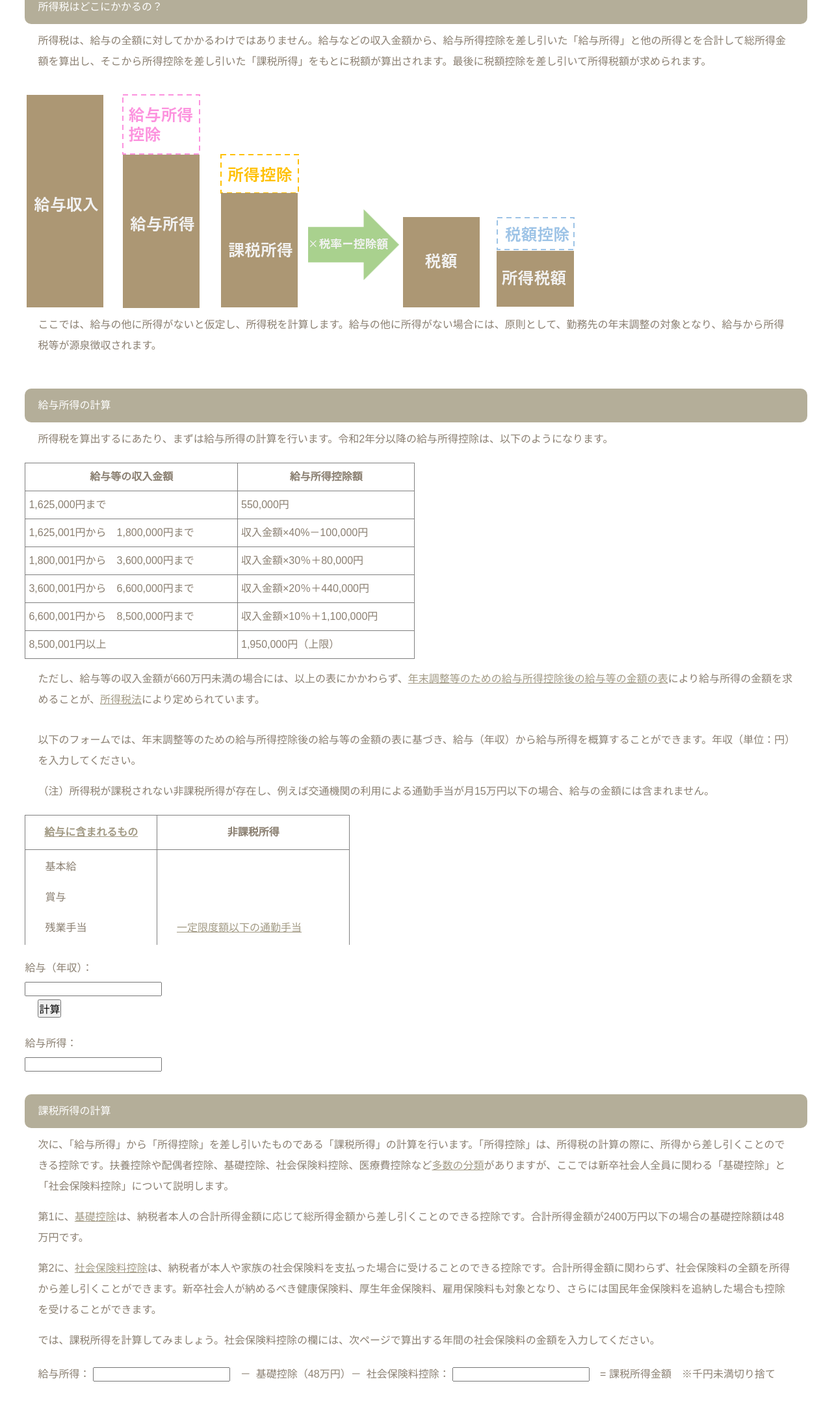
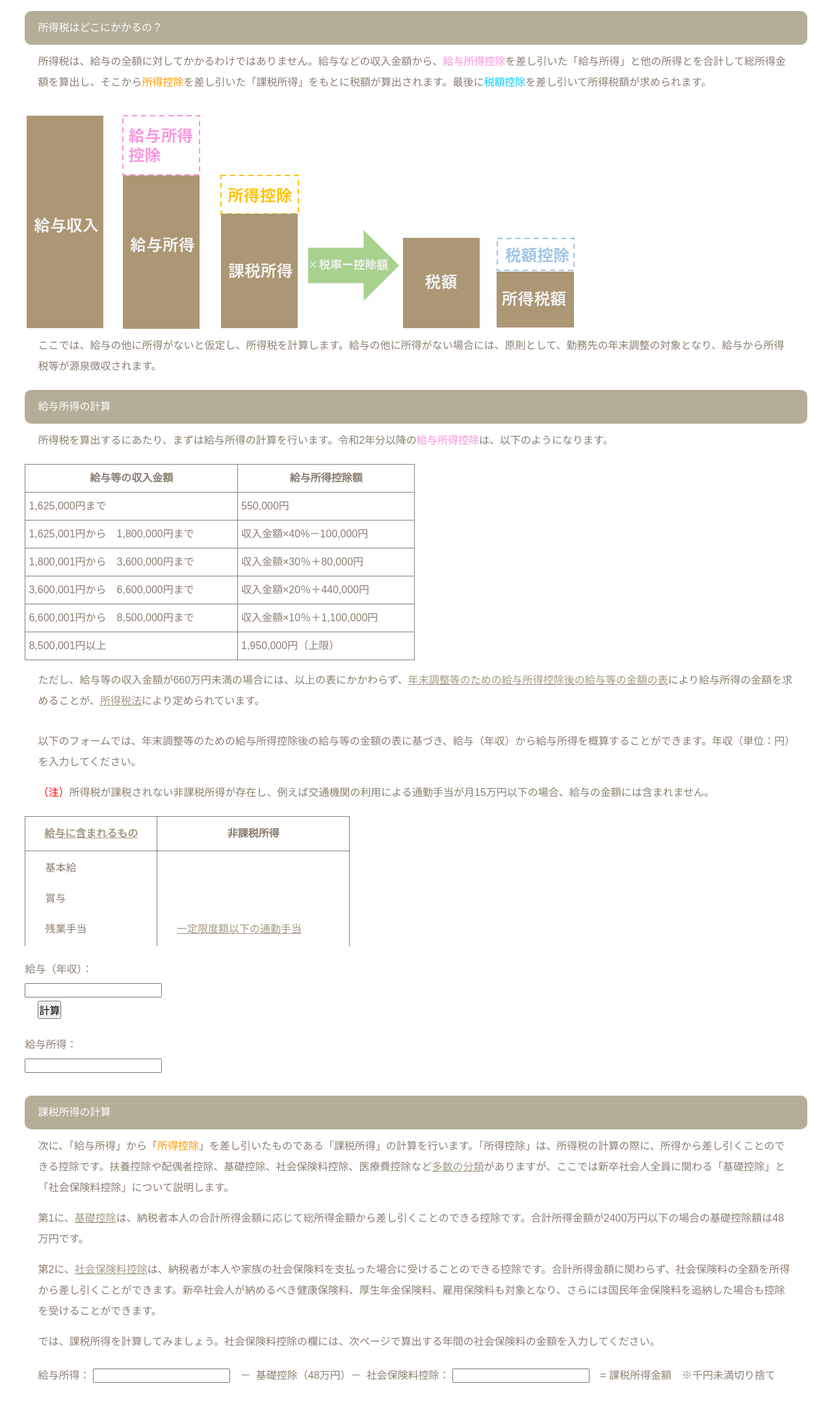
Before and after one commit to Nyamamori/Nyamamori.github.io, a plain HTML site: page about.html in a window 1280 px wide. Shown: the part 588-2744 px from the top of the page at 65% size. Drawn offline with Linux system fonts and the light colour scheme.

Commit message:
Update about.html

```diff
--- a/about.html
+++ b/about.html
@@ -33,19 +33,19 @@
 
 <div id="contents">
 
-<section>
+section>
   <h2>給料と給与の違いは？</h2>
   <p><a href="https://elaws.e-gov.go.jp/document?lawid=340AC0000000033_20210401_503AC0000000011&keyword=%E6%89%80%E5%BE%97%E7%A8%8E">所得税法第28条</a>では、「給与所得とは、俸給、給料、賃金、歳費及び賞与並びにこれらの性質を有する給与に係る所得をいう。」と定められており、給与は給料よりも広い意味で捉えられています。
   <p>「給料」が支給される金額から残業代など各種手当を除いたもの、すなわち基本給であるのに対し、「給与」は現物給与も含む、支給される全ての報酬を指します。</p>
   <div style="background-color: #fceff2; border-radius: 5px; border: 1px dashed #ffb6c1;font-size: 100%; padding: 10px; width: 400px; margin-bottom: 20px"> ✓ 「給料」は基本給、「給与」は支給される全報酬</div>
   <h2>所得税はどこにかかるの？</h2>
-  <p>所得税は、給与の全額に対してかかるわけではありません。給与などの収入金額から、給与所得控除を差し引いた「給与所得」と他の所得とを合計して総所得金額を算出し、そこから所得控除を差し引いた「課税所得」をもとに税額が算出されます。最後に税額控除を差し引いて所得税額が求められます。</p>
+  <p>所得税は、給与の全額に対してかかるわけではありません。給与などの収入金額から、<span style="color:rgb(248, 143, 217)">給与所得控除</span>を差し引いた「給与所得」と他の所得とを合計して総所得金額を算出し、そこから<span style="color:#ff9900">所得控除</span>を差し引いた「課税所得」をもとに税額が算出されます。最後に<span style="color:rgb(0, 204, 255)">税額控除</span>を差し引いて所得税額が求められます。</p>
   <img src="https://Nyamamori.github.io/tax.png" alt="給与所得図" title="所得税額"><p>ここでは、給与の他に所得がないと仮定し、所得税を計算します。給与の他に所得がない場合には、原則として、勤務先の年末調整の対象となり、給与から所得税等が源泉徴収されます。</p>
 </section>
 
 <section>
   <h2>給与所得の計算</h2>
-  <p>所得税を算出するにあたり、まずは給与所得の計算を行います。令和2年分以降の給与所得控除は、以下のようになります。</p>
+  <p>所得税を算出するにあたり、まずは給与所得の計算を行います。令和2年分以降の<span style="color:rgb(248, 143, 217)">給与所得控除</span>は、以下のようになります。</p>
   <table border="1" width="600" cellpadding="5">
     <tr>
       <th>給与等の収入金額</a></th>
@@ -78,7 +78,7 @@
   </table>
   <p><p>ただし、給与等の収入金額が660万円未満の場合には、以上の表にかかわらず、<a href="https://www.nta.go.jp/publication/pamph/gensen/nencho2021/pdf/76-84.pdf">年末調整等のための給与所得控除後の給与等の金額の表</a>により給与所得の金額を求めることが、<a href="https://www.nta.go.jp/taxes/shiraberu/taxanswer/shotoku/1410.htm">所得税法</a>により定められています。</p></p>
   <p>以下のフォームでは、年末調整等のための給与所得控除後の給与等の金額の表に基づき、給与（年収）から給与所得を概算することができます。年収（単位：円）を入力してください。</p>
-  <p>（注）所得税が課税されない非課税所得が存在し、例えば交通機関の利用による通勤手当が月15万円以下の場合、給与の金額には含まれません。</p>
+  <p><span style="color:red">（注）</span>所得税が課税されない非課税所得が存在し、例えば交通機関の利用による通勤手当が月15万円以下の場合、給与の金額には含まれません。</p>
 
   <div style="height:200px; width:600px; margin-bottom:20px; overflow-y:scroll;">
   <table border="1" width="500" cellpadding="10">
@@ -125,7 +125,7 @@
 
 <section>
 <h2>課税所得の計算</h2>
-<p>次に、「給与所得」から「所得控除」を差し引いたものである「課税所得」の計算を行います。「所得控除」は、所得税の計算の際に、所得から差し引くことのできる控除です。扶養控除や配偶者控除、基礎控除、社会保険料控除、医療費控除など<a href="https://www.nta.go.jp/taxes/shiraberu/taxanswer/shotoku/shoto320.htm">多数の分類</a>がありますが、ここでは新卒社会人全員に関わる「基礎控除」と「社会保険料控除」について説明します。</p>
+<p>次に、「給与所得」から「<span style="color:#ff9900">所得控除</span>」を差し引いたものである「課税所得」の計算を行います。「所得控除」は、所得税の計算の際に、所得から差し引くことのできる控除です。扶養控除や配偶者控除、基礎控除、社会保険料控除、医療費控除など<a href="https://www.nta.go.jp/taxes/shiraberu/taxanswer/shotoku/shoto320.htm">多数の分類</a>がありますが、ここでは新卒社会人全員に関わる「基礎控除」と「社会保険料控除」について説明します。</p>
 <p>第1に、<a href="https://www.nta.go.jp/taxes/shiraberu/taxanswer/shotoku/1199.htm">基礎控除</a>は、納税者本人の合計所得金額に応じて総所得金額から差し引くことのできる控除です。合計所得金額が2400万円以下の場合の基礎控除額は48万円です。</p>
 <p>第2に、<a href="https://www.nta.go.jp/taxes/shiraberu/taxanswer/shotoku/1130.htm">社会保険料控除</a>は、納税者が本人や家族の社会保険料を支払った場合に受けることのできる控除です。合計所得金額に関わらず、社会保険料の全額を所得から差し引くことができます。新卒社会人が納めるべき健康保険料、厚生年金保険料、雇用保険料も対象となり、<span class="bubble2">さらには国民年金保険料を追納した場合も控除を受けることができます。<span class="bubble">学生納付特例制度を利用していた場合は10年まで、何もせず未納だった場合は2年まで追納が可能です。</span></span>
 <p>では、課税所得を計算してみましょう。社会保険料控除の欄には、次ページで算出する年間の社会保険料の金額を入力してください。</p>
@@ -140,7 +140,7 @@
 <section>
 <h2>税額の計算</h2>
 <p>平成27年分以降の所得税の速算表は、次のようになります。</p>
-  <table border="1" width="500" cellpadding="5">
+  <div style="margin-bottom: 20px"><table border="1" width="500" cellpadding="5">
     <tr>
       <th>課税所得金額</th>
       <th>税率</th>
@@ -182,6 +182,7 @@
       <td>4,796,000円</td>
     </tr>
   </table>
+  </div>
 <form>
   <dt>課税所得：</dt>
       <dd><input type="number" class="box" name="taxable" id="taxable"></dd>
@@ -199,9 +200,9 @@
 
 <section>
   <h2>所得税の計算</h2>
-  <p>上記で算出した税額から、税額控除を差し引いたものが納付すべき所得税の金額になります。<a href="https://www.nta.go.jp/taxes/shiraberu/taxanswer/shotoku/1200.htm#:~:text=%E7%A8%8E%E9%A1%8D%E6%8E%A7%E9%99%A4%E3%81%A8%E3%81%AF%E3%80%81%E8%AA%B2%E7%A8%8E,%E3%82%92%E6%8E%A7%E9%99%A4%E3%81%99%E3%82%8B%E3%82%82%E3%81%AE%E3%81%A7%E3%81%99%E3%80%82">税額控除</a>には、配当控除や住宅借入金等特別控除があり、将来、株の売買や住宅ローンを組む時のために覚えておくと良いでしょう。税額控除が0である場合、上記の税額がそのまま所得税額となります。</p>
-  <p>最後に、平成25年1月1日から令和19年12月31日までの間に生じる所得について、<a href="https://www.nta.go.jp/publication/pamph/shotoku/fukko_tokubetsu/index.htm">復興特別所得税</a>が併せて源泉徴収されることが定められています。所得税額の2.1％の<label id="reconstruction">「&emsp;」</label>円が源泉徴収されます。</p>
-  <p>以上より、あなたが社会人1年目に源泉徴収される所得税の総額は<label id="tax_income">「所得税＋復興特別所得税」</label>円になります。</p>
+  <p>上記で算出した税額から、<span style="color:rgb(0, 204, 255)">税額控除</span>を差し引いたものが納付すべき所得税の金額になります。<a href="https://www.nta.go.jp/taxes/shiraberu/taxanswer/shotoku/1200.htm#:~:text=%E7%A8%8E%E9%A1%8D%E6%8E%A7%E9%99%A4%E3%81%A8%E3%81%AF%E3%80%81%E8%AA%B2%E7%A8%8E,%E3%82%92%E6%8E%A7%E9%99%A4%E3%81%99%E3%82%8B%E3%82%82%E3%81%AE%E3%81%A7%E3%81%99%E3%80%82">税額控除</a>には、配当控除や住宅借入金等特別控除があり、将来、株の売買や住宅ローンを組む時のために覚えておくと良いでしょう。<span style="color:rgb(0, 204, 255)">税額控除</span>が0である場合、上記の税額がそのまま所得税額となります。</p>
+  <p>最後に、平成25年1月1日から令和19年12月31日までの間に生じる所得について、<a href="https://www.nta.go.jp/publication/pamph/shotoku/fukko_tokubetsu/index.htm">復興特別所得税</a>が併せて源泉徴収されることが定められています。所得税額の2.1％の&emsp;<big><label id="reconstruction">「&emsp;」</label></big>円&emsp;が源泉徴収されます。</p>
+  <p>以上より、あなたが社会人1年目に源泉徴収される所得税の総額は&emsp;<big><label id="tax_income">「所得税＋復興特別所得税」</label></big>円&emsp;になります。</p>
 
   <script>
   function calc2(taxable) {
```
